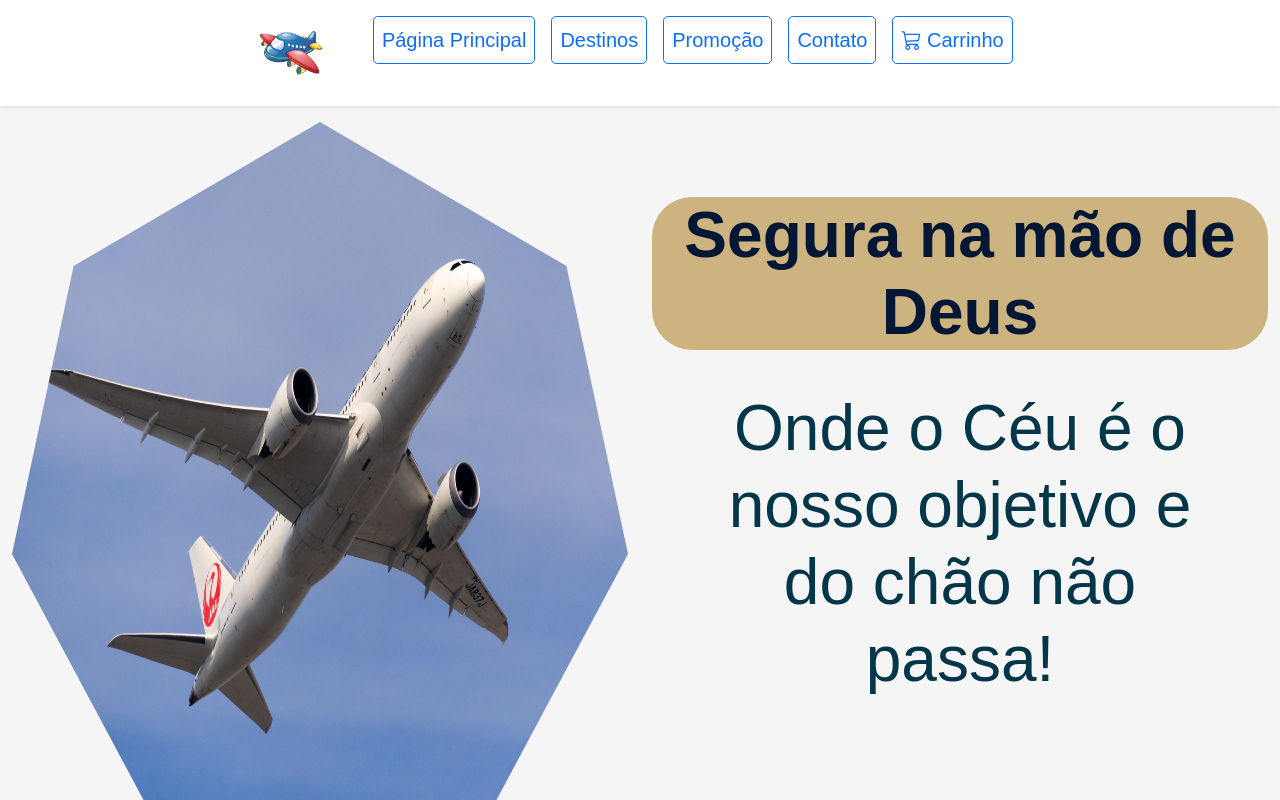
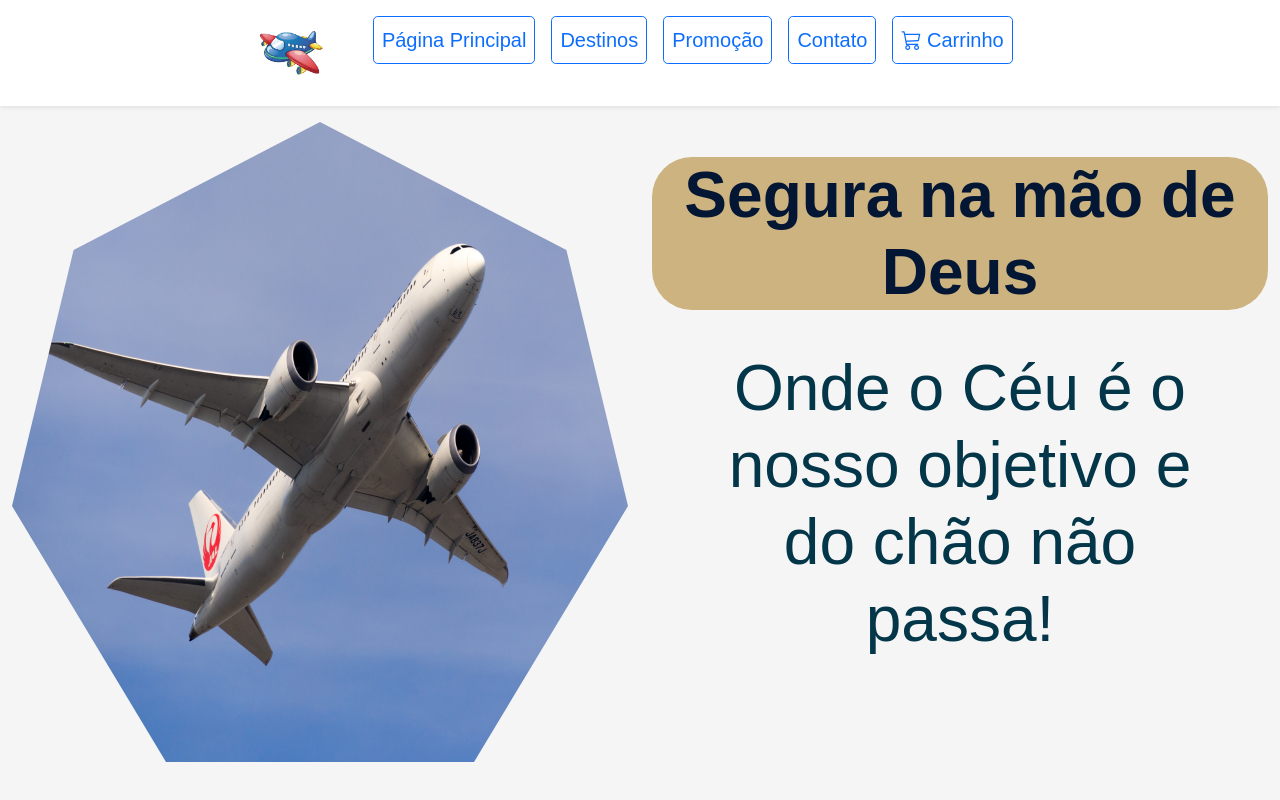
Before and after one commit to AlAnNuB/RecodePro_2021, a React (Create React App) app in the folder ReactJS/segura/: page / in a window 1280 px wide. Shown: the top 800 px of the page. Built offline with nearby package versions, Linux system fonts and the light colour scheme.

Commit message:
tamango imagem home

```diff
--- a/ReactJS/segura/src/App.css
+++ b/ReactJS/segura/src/App.css
@@ -39,7 +39,7 @@
 }
 
 #AviaoPrincipal {
-  height: 90vh;
+  height: 80vh;
   clip-path: polygon(50% 0%, 90% 20%, 100% 60%, 75% 100%, 25% 100%, 0% 60%, 10% 20%);
 }
 
--- a/ReactJS/segura/src/Components/Pages/Contato.js
+++ b/ReactJS/segura/src/Components/Pages/Contato.js
@@ -49,7 +49,7 @@
               <textarea className="form-control" name="taxtarea" id="inputTextarea" cols="30" rows="5"
                 placeholder="Digite seu texto aqui..." required></textarea>
             </div>
-            <button type="submit" className="btn btn-outline-primary mt-2">Enviar</button>
+            <button type="submit" className="btn btn-outline-primary btn-block mt-2">Enviar</button>
           </form>
         </div>
       </div>
--- a/ReactJS/segura/src/Components/Pages/Home.js
+++ b/ReactJS/segura/src/Components/Pages/Home.js
@@ -1,5 +1,6 @@
 import React from 'react';
 import AviaoPrincipal from '../IMG/AviaoPrincipal.jpg'
+
 function Home() {
   return (
     <main className="container-fluid">
```
